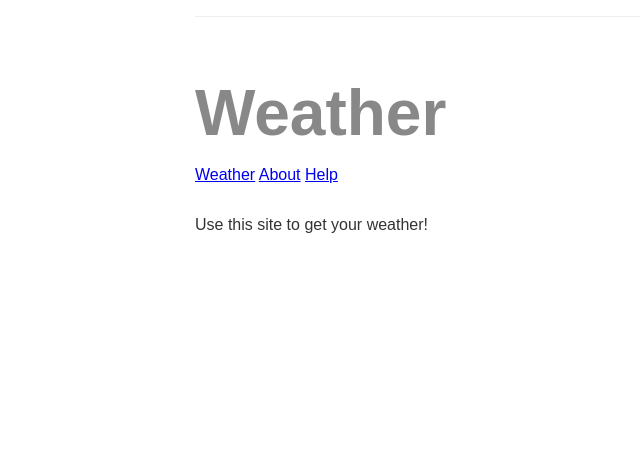
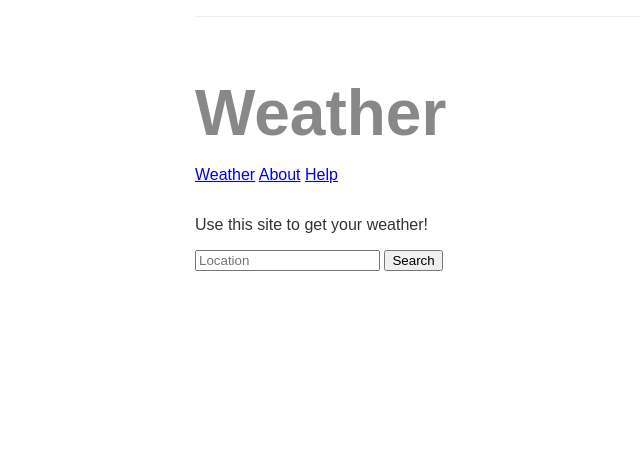
Before and after one commit to yashshekhar01/Weather-Website, a Node server app: page / in a window 1280 px wide. Shown: the top 470 px of the page, without its empty margins (120-760 px from the left). Run offline with Node 20, Linux system fonts and the light colour scheme; data that the repository does not hold is empty; some libraries are stand-ins or nearby versions.

Commit message:
Creating a search form

```diff
--- a/templates/views/index.hbs
+++ b/templates/views/index.hbs
@@ -6,7 +6,7 @@
     <title>Weather</title>
     <link rel="icon" href="/img/weather.png">
     <link rel="stylesheet" href="/css/styles.css">
-    <script src="/js/app.js"></script>
+
 </head>
 
 <body>
@@ -14,9 +14,16 @@
      {{>header}}
 
      <p>Use this site to get your weather!</p>
+
+     <form>
+         <input placeholder="Location">
+         <button>Search</button>
+     </form>
     </div>
 
     {{>footer}}
+
+     <script src="/js/app.js"></script>
 </body>
 
 </html>
```
Also changed, not shown: web-server/public/js/app.js.
